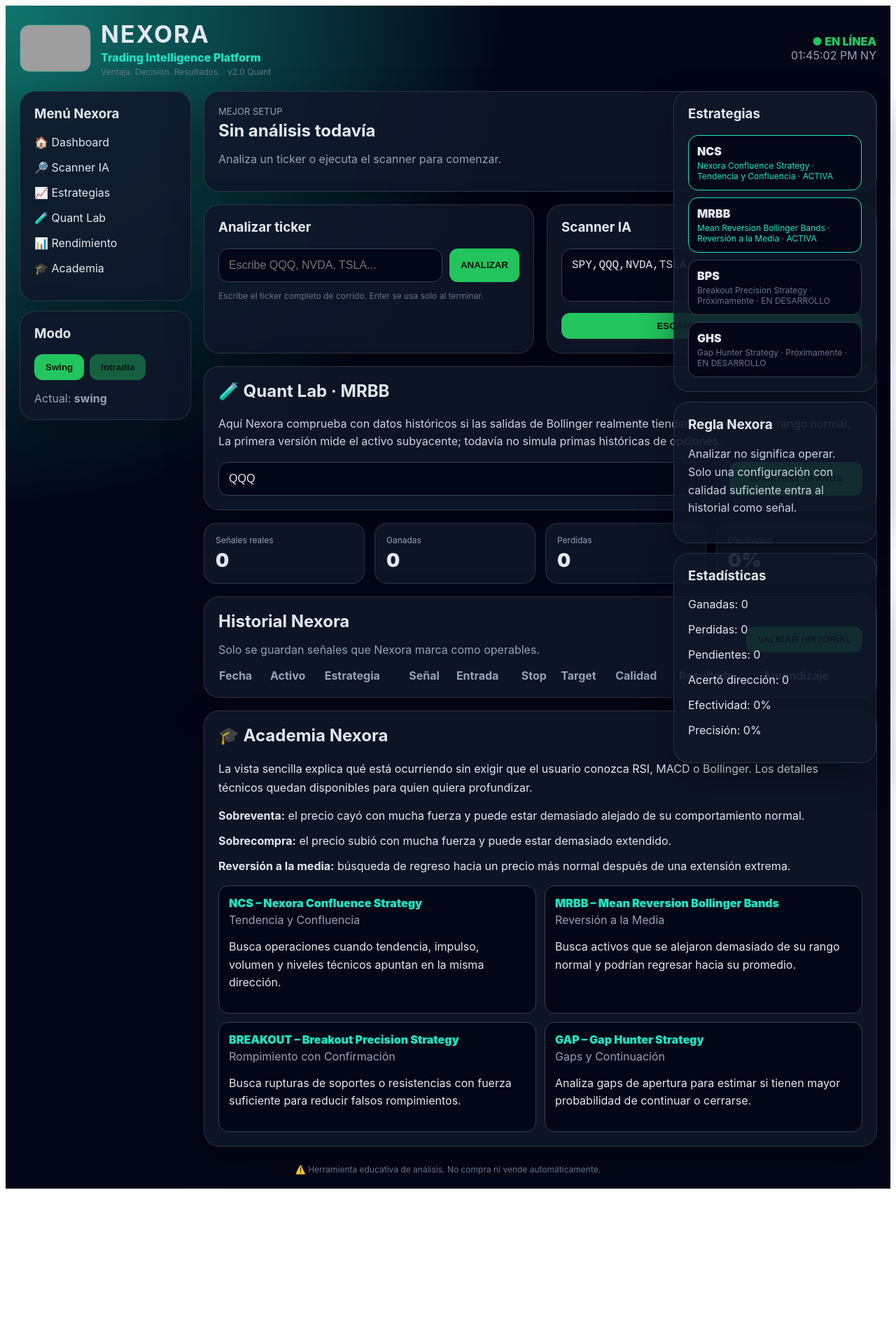
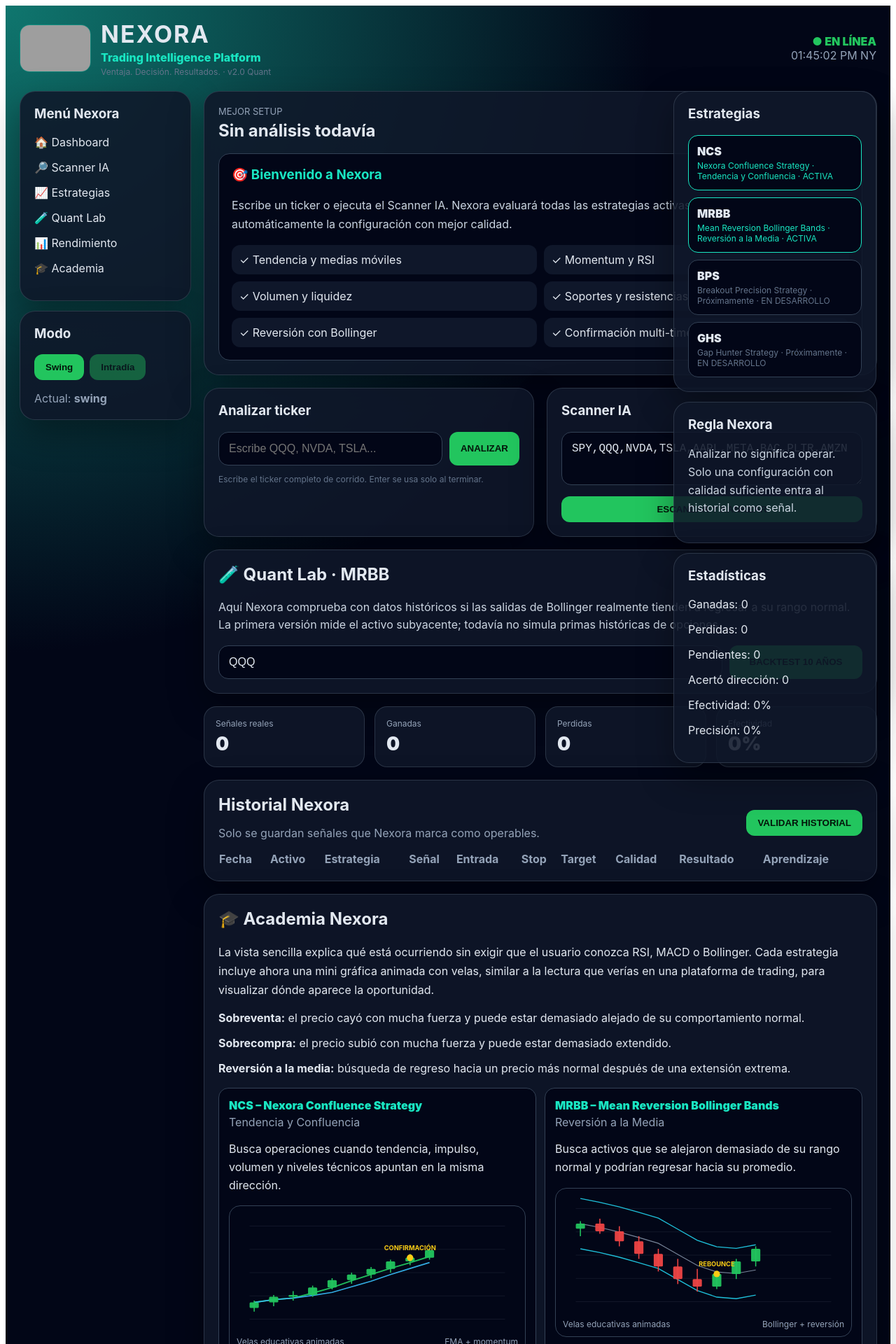
Before and after one commit to carlosgarciacopro-beep/trading-robot, a Next.js app in the folder trading-robot-fase3/: page / in a window 1280 px wide. Shown: the top 1920 px of the page at 70% size. Before the commit the page ends 1706 px from the top, so only its background shows below. Built offline with nearby package versions, Linux system fonts and the light colour scheme; grey boxes are pictures that could not be loaded.

Commit message:
Update page.jsx

```diff
--- a/trading-robot-fase3/app/page.jsx
+++ b/trading-robot-fase3/app/page.jsx
@@ -135,6 +135,290 @@ function AssetLogo({ symbol, size = 42 }) {
   );
 }
 
+function AnimatedStrategyChart({ strategy }) {
+  const [step, setStep] = useState(0);
+
+  useEffect(() => {
+    const timer = setInterval(() => {
+      setStep((s) => (s + 1) % 12);
+    }, 650);
+
+    return () => clearInterval(timer);
+  }, []);
+
+  const datasets = {
+    NCS: [
+      [92, 96, 90, 95], [95, 99, 93, 98], [98, 101, 96, 99],
+      [99, 104, 98, 103], [103, 108, 102, 107], [107, 111, 105, 110],
+      [110, 114, 108, 113], [113, 118, 111, 117], [117, 121, 115, 119],
+      [119, 124, 118, 123], [123, 128, 121, 127], [127, 132, 125, 131]
+    ],
+    MRBB: [
+      [116, 119, 113, 118], [118, 120, 114, 115], [115, 117, 109, 111],
+      [111, 113, 104, 106], [106, 108, 99, 101], [101, 104, 94, 96],
+      [96, 100, 91, 93], [93, 99, 92, 98], [98, 104, 96, 103],
+      [103, 109, 101, 108], [108, 114, 106, 112], [112, 118, 110, 116]
+    ],
+    BREAKOUT: [
+      [100, 104, 98, 102], [102, 106, 100, 104], [104, 107, 101, 103],
+      [103, 107, 101, 106], [106, 108, 103, 105], [105, 108, 102, 107],
+      [107, 109, 104, 106], [106, 110, 105, 109], [109, 116, 108, 115],
+      [115, 122, 113, 120], [120, 126, 118, 124], [124, 130, 122, 128]
+    ],
+    GAP: [
+      [102, 105, 99, 103], [103, 107, 101, 106], [106, 109, 104, 108],
+      [108, 111, 105, 107], [107, 110, 104, 109], [109, 112, 107, 111],
+      [111, 114, 109, 113], [124, 128, 122, 127], [127, 132, 125, 130],
+      [130, 134, 128, 132], [132, 137, 130, 135], [135, 139, 133, 138]
+    ]
+  };
+
+  const key = strategy === 'BPS' ? 'BREAKOUT' : strategy === 'GHS' ? 'GAP' : strategy;
+  const candles = datasets[key] || datasets.NCS;
+  const visible = candles.slice(0, Math.max(2, step + 1));
+  const allValues = candles.flat();
+  const min = Math.min(...allValues) - 4;
+  const max = Math.max(...allValues) + 4;
+  const W = 520;
+  const H = 220;
+  const pad = 24;
+  const chartH = H - pad * 2;
+  const scaleY = (v) => pad + ((max - v) / (max - min)) * chartH;
+  const candleW = 17;
+  const gap = 19;
+
+  const emaFast = candles.map((c, i) => {
+    const start = Math.max(0, i - 2);
+    const arr = candles.slice(start, i + 1).map((x) => x[3]);
+    return arr.reduce((a, b) => a + b, 0) / arr.length;
+  });
+
+  const emaSlow = candles.map((c, i) => {
+    const start = Math.max(0, i - 4);
+    const arr = candles.slice(start, i + 1).map((x) => x[3]);
+    return arr.reduce((a, b) => a + b, 0) / arr.length;
+  });
+
+  const mid = candles.map((c, i) => {
+    const start = Math.max(0, i - 4);
+    const arr = candles.slice(start, i + 1).map((x) => x[3]);
+    return arr.reduce((a, b) => a + b, 0) / arr.length;
+  });
+
+  const upper = mid.map((m) => m + 10);
+  const lower = mid.map((m) => m - 10);
+
+  function pathFrom(values, count = visible.length) {
+    return values
+      .slice(0, count)
+      .map((v, i) => `${i === 0 ? 'M' : 'L'} ${pad + i * (candleW + gap) + candleW / 2} ${scaleY(v)}`)
+      .join(' ');
+  }
+
+  const selectedIndex =
+    key === 'MRBB' ? 7 :
+    key === 'BREAKOUT' ? 8 :
+    key === 'GAP' ? 7 :
+    8;
+
+  const selectedVisible = visible.length > selectedIndex;
+
+  return (
+    <div
+      style={{
+        marginTop: 12,
+        background: '#020617',
+        border: '1px solid #334155',
+        borderRadius: 16,
+        padding: 10,
+        overflow: 'hidden'
+      }}
+    >
+      <svg
+        viewBox={`0 0 ${W} ${H}`}
+        role="img"
+        aria-label={`Ejemplo animado de la estrategia ${strategy}`}
+        style={{ width: '100%', height: 'auto', display: 'block' }}
+      >
+        {[0, 1, 2, 3, 4].map((i) => (
+          <line
+            key={`grid-${i}`}
+            x1={pad}
+            x2={W - pad}
+            y1={pad + i * (chartH / 4)}
+            y2={pad + i * (chartH / 4)}
+            stroke="rgba(148,163,184,.14)"
+            strokeWidth="1"
+          />
+        ))}
+
+        {key === 'NCS' && (
+          <>
+            <path
+              d={pathFrom(emaFast)}
+              fill="none"
+              stroke="#22c55e"
+              strokeWidth="2.5"
+              opacity=".95"
+            />
+            <path
+              d={pathFrom(emaSlow)}
+              fill="none"
+              stroke="#38bdf8"
+              strokeWidth="2.2"
+              opacity=".9"
+            />
+          </>
+        )}
+
+        {key === 'MRBB' && (
+          <>
+            <path
+              d={pathFrom(upper)}
+              fill="none"
+              stroke="#22d3ee"
+              strokeWidth="1.8"
+              opacity=".9"
+            />
+            <path
+              d={pathFrom(mid)}
+              fill="none"
+              stroke="#94a3b8"
+              strokeWidth="1.5"
+              opacity=".8"
+            />
+            <path
+              d={pathFrom(lower)}
+              fill="none"
+              stroke="#22d3ee"
+              strokeWidth="1.8"
+              opacity=".9"
+            />
+          </>
+        )}
+
+        {key === 'BREAKOUT' && (
+          <line
+            x1={pad}
+            x2={W - pad}
+            y1={scaleY(111)}
+            y2={scaleY(111)}
+            stroke="#facc15"
+            strokeWidth="2"
+            strokeDasharray="8 6"
+          />
+        )}
+
+        {key === 'GAP' && (
+          <>
+            <line
+              x1={pad + 6 * (candleW + gap)}
+              x2={pad + 7 * (candleW + gap)}
+              y1={scaleY(116)}
+              y2={scaleY(116)}
+              stroke="#facc15"
+              strokeWidth="2"
+              strokeDasharray="6 5"
+            />
+            {selectedVisible && (
+              <text
+                x={pad + 6.4 * (candleW + gap)}
+                y={scaleY(118)}
+                fill="#facc15"
+                fontSize="11"
+                textAnchor="middle"
+              >
+                GAP
+              </text>
+            )}
+          </>
+        )}
+
+        {visible.map((c, i) => {
+          const [open, high, low, close] = c;
+          const x = pad + i * (candleW + gap);
+          const up = close >= open;
+          const top = scaleY(Math.max(open, close));
+          const bottom = scaleY(Math.min(open, close));
+          const bodyH = Math.max(3, bottom - top);
+
+          return (
+            <g key={`candle-${i}`}>
+              <line
+                x1={x + candleW / 2}
+                x2={x + candleW / 2}
+                y1={scaleY(high)}
+                y2={scaleY(low)}
+                stroke={up ? '#22c55e' : '#ef4444'}
+                strokeWidth="2"
+              />
+              <rect
+                x={x}
+                y={top}
+                width={candleW}
+                height={bodyH}
+                rx="2"
+                fill={up ? '#22c55e' : '#ef4444'}
+                opacity=".95"
+              />
+            </g>
+          );
+        })}
+
+        {selectedVisible && (
+          <>
+            <circle
+              cx={pad + selectedIndex * (candleW + gap) + candleW / 2}
+              cy={scaleY(candles[selectedIndex][3])}
+              r="6"
+              fill="#facc15"
+            />
+            <text
+              x={pad + selectedIndex * (candleW + gap) + candleW / 2}
+              y={scaleY(candles[selectedIndex][3]) - 14}
+              fill="#facc15"
+              fontSize="12"
+              textAnchor="middle"
+              fontWeight="700"
+            >
+              {key === 'MRBB'
+                ? 'REBOUNCE'
+                : key === 'BREAKOUT'
+                ? 'BREAKOUT'
+                : key === 'GAP'
+                ? 'GAP'
+                : 'CONFIRMACIÓN'}
+            </text>
+          </>
+        )}
+      </svg>
+
+      <div
+        style={{
+          display: 'flex',
+          justifyContent: 'space-between',
+          gap: 8,
+          flexWrap: 'wrap',
+          color: '#94a3b8',
+          fontSize: 12,
+          marginTop: 6
+        }}
+      >
+        <span>Velas educativas animadas</span>
+        <span>
+          {key === 'NCS'
+            ? 'EMA + momentum'
+            : key === 'MRBB'
+            ? 'Bollinger + reversión'
+            : key === 'BREAKOUT'
+            ? 'Resistencia + ruptura'
+            : 'Gap + continuación'}
+        </span>
+      </div>
+    </div>
+  );
+}
+
 export default function Page() {
   const [ticker, setTicker] = useState('');
   const [watch, setWatch] = useState(DEFAULT);
@@ -986,9 +1270,51 @@ export default function Page() {
                     </div>
                   </div>
                 ) : (
-                  <p style={{ color: '#94a3b8' }}>
-                    Analiza un ticker o ejecuta el scanner para comenzar.
-                  </p>
+                  <div
+                    style={{
+                      marginTop: 18,
+                      padding: 18,
+                      borderRadius: 16,
+                      background: '#020617',
+                      border: '1px solid #334155'
+                    }}
+                  >
+                    <h3 style={{ marginTop: 0, color: '#19e6c2' }}>
+                      🎯 Bienvenido a Nexora
+                    </h3>
+                    <p style={{ color: '#cbd5e1', lineHeight: 1.7 }}>
+                      Escribe un ticker o ejecuta el Scanner IA. Nexora evaluará
+                      todas las estrategias activas y seleccionará automáticamente
+                      la configuración con mejor calidad.
+                    </p>
+                    <div
+                      style={{
+                        display: 'grid',
+                        gridTemplateColumns: isMobile ? '1fr' : '1fr 1fr',
+                        gap: 10
+                      }}
+                    >
+                      {[
+                        'Tendencia y medias móviles',
+                        'Momentum y RSI',
+                        'Volumen y liquidez',
+                        'Soportes y resistencias',
+                        'Reversión con Bollinger',
+                        'Confirmación multi-timeframe'
+                      ].map((item) => (
+                        <div
+                          key={item}
+                          style={{
+                            padding: 11,
+                            borderRadius: 12,
+                            background: '#0f172a'
+                          }}
+                        >
+                          ✓ {item}
+                        </div>
+                      ))}
+                    </div>
+                  </div>
                 )}
               </Card>
             )}
@@ -1474,8 +1800,10 @@ export default function Page() {
                 <h2 style={{ marginTop: 0 }}>🎓 Academia Nexora</h2>
                 <p style={{ lineHeight: 1.7 }}>
                   La vista sencilla explica qué está ocurriendo sin exigir que el
-                  usuario conozca RSI, MACD o Bollinger. Los detalles técnicos
-                  quedan disponibles para quien quiera profundizar.
+                  usuario conozca RSI, MACD o Bollinger. Cada estrategia incluye
+                  ahora una mini gráfica animada con velas, similar a la lectura que
+                  verías en una plataforma de trading, para visualizar dónde aparece
+                  la oportunidad.
                 </p>
                 <p>
                   <b>Sobreventa:</b> el precio cayó con mucha fuerza y puede estar
@@ -1515,6 +1843,7 @@ export default function Page() {
                         {info.friendlyName}
                       </div>
                       <p style={{ lineHeight: 1.6 }}>{info.shortDescription}</p>
+                      <AnimatedStrategyChart strategy={key} />
                     </div>
                   ))}
                 </div>
```
